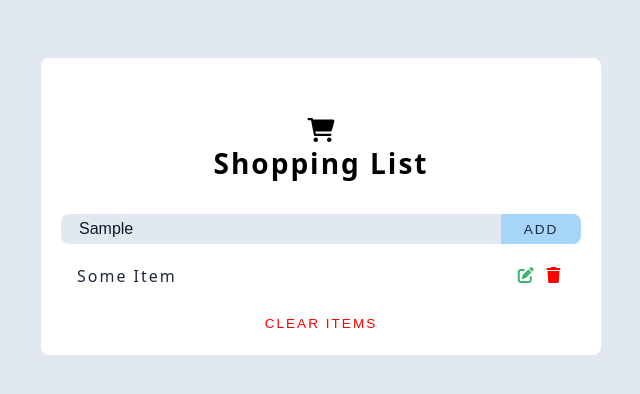
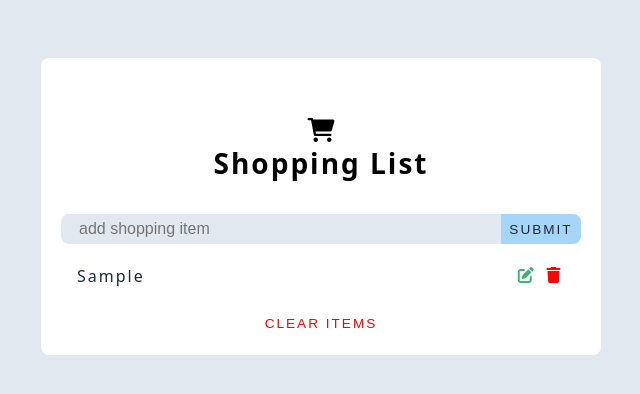
Before and after one commit to EdwinSch/shopping-list, a plain HTML site: page index.html in a window 1280 px wide. Both pictures are taken after typing "Sample" into the empty fields and a click on the button "ADD". Shown: the whole page, without its empty margins (319-959 px from the left). Drawn offline with Linux system fonts and the light colour scheme.

Commit message:
add item to list functionality

```diff
--- a/index.html
+++ b/index.html
@@ -43,17 +43,7 @@
       <!-- LIST -->
       <div class="items-container">
         <div class="items-list">
-          <article class="item">
-            <p class="title">some item</p>
-            <div class="btn-container">
-              <button type="button" class="edit-btn">
-                <i class="fa-sharp fa-solid fa-pen-to-square"></i>
-              </button>
-              <button type="button" class="delete-btn">
-                <i class="fa-sharp fa-solid fa-trash"></i>
-              </button>
-            </div>
-          </article>
+          <!-- Dynamic Items -->
         </div>
         <button type="button" class="clear-btn">clear items</button>
       </div>
--- a/script.js
+++ b/script.js
@@ -12,7 +12,7 @@ let editElement;
 let editFlag = false;
 let editID = "";
 
-/* ---- FUNCTIONS ---- */
+/* ---- SCRIPT ---- */
 
 // Submit Input from form
 form.addEventListener("submit", function (event) {
@@ -23,7 +23,29 @@ form.addEventListener("submit", function (event) {
   const itemID = createID();
   // check input case
   if (value !== "" && editFlag === false) {
-    console.log("add item to the list");
+    // create and add new item
+    const newItem = document.createElement("article");
+    newItem.classList.add("item");
+    const dataAttribute = document.createAttribute("data-id");
+    dataAttribute.value = itemID;
+    newItem.setAttributeNode(dataAttribute);
+    newItem.innerHTML = `
+     <p class="title">${value}</p>
+            <div class="btn-container">
+              <button type="button" class="edit-btn">
+                <i class="fa-sharp fa-solid fa-pen-to-square"></i>
+              </button>
+              <button type="button" class="delete-btn">
+                <i class="fa-sharp fa-solid fa-trash"></i>
+              </button>
+            </div>`;
+    itemsList.appendChild(newItem);
+    // diplay success alert
+    displayAlert("alert-success", "item added");
+
+    // add to local storage
+    // reset input field
+    resetDefault();
   } else if (value !== "" && editFlag === true) {
     console.log("edit mode");
   } else {
@@ -31,11 +53,13 @@ form.addEventListener("submit", function (event) {
   }
 });
 
+/* ---- FUNCTIONS ---- */
+
 // Create unique ID for list items
 function createID() {
   let int;
   let id = "";
-  for (i = 0; i < 6; i++) {
+  for (i = 0; i < 5; i++) {
     int = Math.floor(Math.random() * 10);
     id += int;
   }
@@ -52,3 +76,11 @@ function displayAlert(alertClass, text) {
     alert.classList.remove(alertClass);
   }, 1000);
 }
+
+// Set back to default: input value, flags, submit button
+function resetDefault() {
+  getItem.value = "";
+  editFlag = false;
+  editID = "";
+  submitBtn.textContent = "submit";
+}
--- a/style.css
+++ b/style.css
@@ -123,7 +123,7 @@ input[type="text"] {
   display: flex;
   align-items: center;
   justify-content: space-between;
-  margin-bottom: 0.5rem;
+  margin-bottom: 0.7rem;
   transition: 0.25s ease;
   padding: 0.25rem 1rem;
   border-radius: 0.5rem;
@@ -135,6 +135,7 @@ input[type="text"] {
   letter-spacing: 2px;
   /* transition: var(--transition); */
 }
+
 .edit-btn,
 .delete-btn {
   background: transparent;
```
